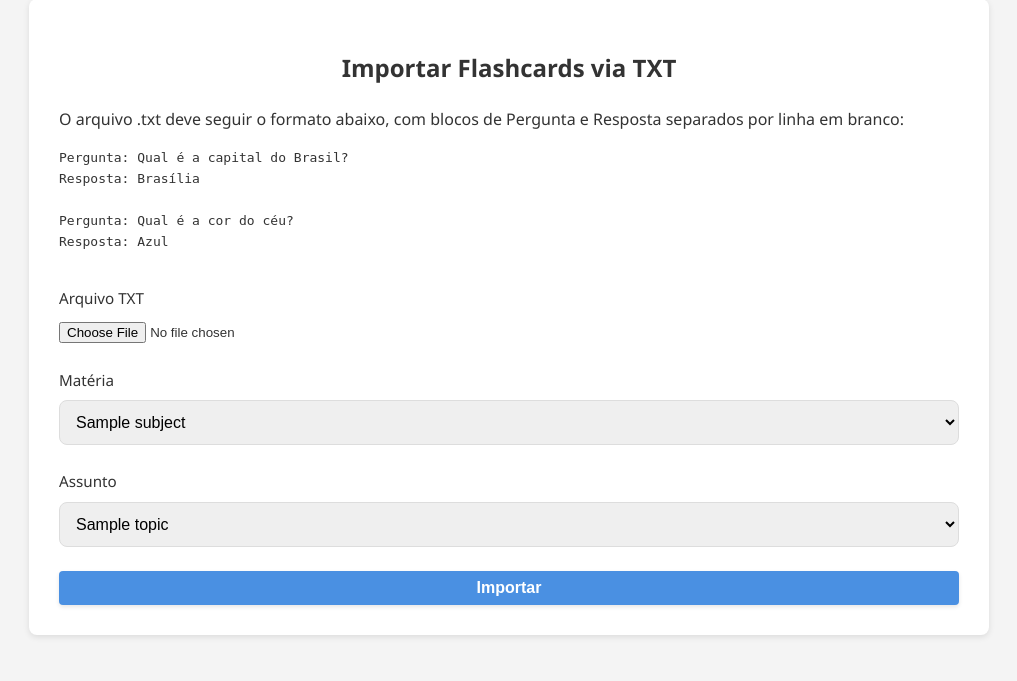
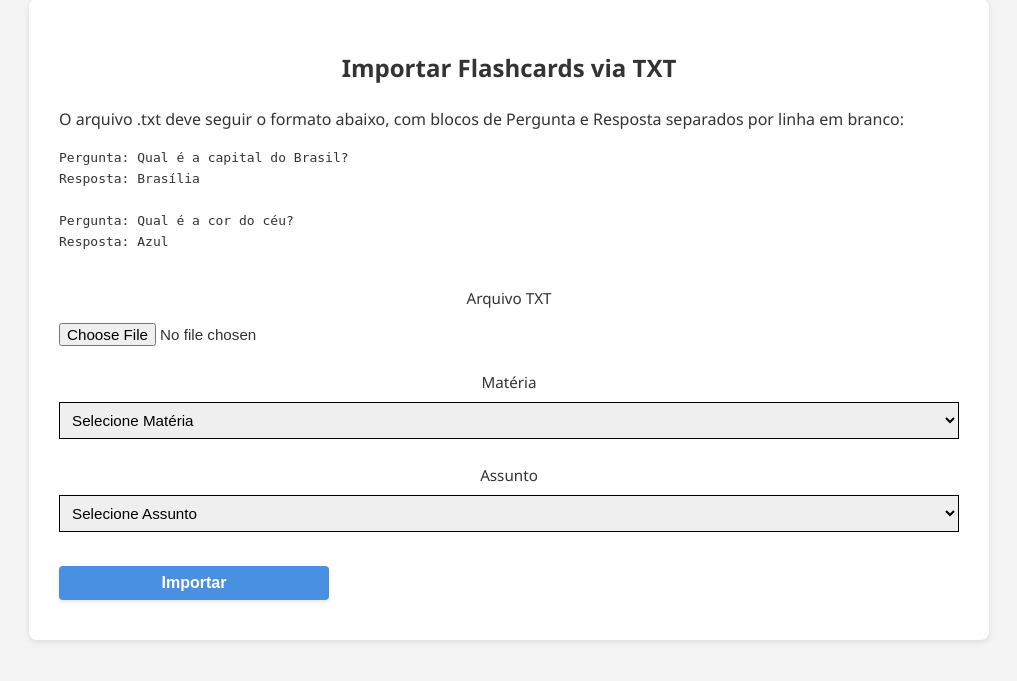
Before and after one commit to eduardomacedo1998/Tuturial_git, a PHP site: page /flashcard_import.php in a window 1280 px wide. Shown: the part 99-780 px from the top of the page, without its empty margins (131-1148 px from the left). Run offline with PHP 8.4, Linux system fonts and the light colour scheme; the visitor is signed in with stand-in values (Sample User, id 1); tables that the repository leaves empty hold one stand-in row (values such as "Sample post").

Commit message:
Aprimorando o formulario de entrada de flashcards em lotes

```diff
--- a/classes/Flashcard.php
+++ b/classes/Flashcard.php
@@ -9,6 +9,7 @@ class Flashcard
         $this->conn = $dbConnection;
     }
 
+    // Cria um novo flashcard
     public function create($userId, $subjectId, $topicId, $question, $answer)
     {
         $stmt = $this->conn->prepare('INSERT INTO flashcards (user_id, subject_id, topic_id, question, answer) VALUES (?, ?, ?, ?, ?)');
@@ -16,6 +17,7 @@ class Flashcard
         return $stmt->execute();
     }
 
+    // Obtém todos os flashcards de um usuário
     public function getAllByUser($userId)
     {
         $stmt = $this->conn->prepare(
@@ -31,6 +33,8 @@ class Flashcard
         return $result->fetch_all(MYSQLI_ASSOC);
     }
 
+
+    // Obtém um flashcard por ID
     public function getById($id)
     {
         $stmt = $this->conn->prepare(
@@ -46,6 +50,7 @@ class Flashcard
         return $result->fetch_assoc();
     }
 
+    // Atualiza um flashcard existente
     public function update($id, $subjectId, $topicId, $question, $answer)
     {
         $stmt = $this->conn->prepare('UPDATE flashcards SET subject_id = ?, topic_id = ?, question = ?, answer = ? WHERE id = ?');
@@ -53,6 +58,7 @@ class Flashcard
         return $stmt->execute();
     }
 
+    // Deleta um flashcard
     public function delete($id)
     {
         $stmt = $this->conn->prepare('DELETE FROM flashcards WHERE id = ?');
@@ -60,6 +66,7 @@ class Flashcard
         return $stmt->execute();
     }
 
+    // Registra uma tentativa de quiz
     public function logQuizAttempt($userId, $flashcardId, $isCorrect)
     {
         $stmt = $this->conn->prepare(
@@ -68,4 +75,26 @@ class Flashcard
         $stmt->bind_param('iii', $userId, $flashcardId, $isCorrect);
         return $stmt->execute();
     }
+
+    // Obtém assuntos (topics) por ID de matéria (subject)
+    public function getTopicsBySubjectId($subjectId)
+    {
+        $stmt = $this->conn->prepare("SELECT id, name FROM topics WHERE subject_id = ?");  // Simplificado: sem variável extra
+    $stmt->bind_param('i', $subjectId);  // Corrigido: apenas um parâmetro
+    $stmt->execute();
+    $result = $stmt->get_result();
+    return $result->fetch_all(MYSQLI_ASSOC);
+    }
+
+    // Cria uma nova matéria (subject)
+    public function createSubject($name)
+    {
+        $stmt = $this->conn->prepare('INSERT INTO subjects (name) VALUES (?)');
+        $stmt->bind_param('s', $name);
+        if ($stmt->execute()) {
+            return $this->conn->insert_id;  // Retorna o ID da nova matéria
+        }
+        return false;
+    }
+
 }
--- /dev/null
+++ b/css/flashcard_import.css
@@ -0,0 +1,54 @@
+.form-group {
+    margin-bottom: calc(var(--spacing-unit) * 1.5);
+    display: flex;
+    flex-direction: column;
+    align-items: center;
+}
+
+.form-group label {
+    display: block;
+    font-size: 0.95rem;
+    margin-bottom: 0.5rem;
+}
+
+.form-group input {
+    width: 100%;
+    padding: 0.5rem;
+    border: 1px solid var(--border-color);
+    border-radius: var(--border-radius);
+    font-size: 0.95rem;
+    box-sizing: border-box;
+    margin-top: 0.25rem;
+    border: bl;
+}
+
+/* Form controls */
+form input[type="text"],
+form select {
+    width: 100%;
+    padding: 0.5rem;
+    border: 1px solid black;
+    border-radius: var(--border-radius);
+    font-size: 0.95rem;
+    box-sizing: border-box;
+}
+form input[type="file"] {
+    border: none;
+    padding: 0;
+}
+
+/* Button */
+.btn_interno_form, form button {
+    padding: 0.75rem 1.5rem;
+    background: rgb(14, 32, 14);
+    margin: 10px 0;
+    border: none;
+    color: #fff;
+    width: 30%;
+    font-size: 1rem;
+    font-weight: 600;
+    border-radius: var(--border-radius);
+    cursor: pointer;
+    box-shadow: 0 2px 4px rgba(0,0,0,0.1);
+    transition: background 0.3s, transform 0.1s;
+}
--- a/flashcard_import.php
+++ b/flashcard_import.php
@@ -16,22 +16,82 @@ if ($_SERVER['REQUEST_METHOD'] === 'POST') {
     if (isset($_FILES['flashcard_file']) && $_FILES['flashcard_file']['error'] === UPLOAD_ERR_OK) {
         $tmpPath = $_FILES['flashcard_file']['tmp_name'];
         $ext = pathinfo($_FILES['flashcard_file']['name'], PATHINFO_EXTENSION);
+
+        // Apenas arquivos .txt são permitidos
         if (strtolower($ext) === 'txt') {
+
+            // Lê o conteúdo do arquivo
             $content = file_get_contents($tmpPath);
             // Função para parsear texto em flashcards: bloco separado por linhas em branco
             $blocks = preg_split('/\R{2,}/', trim($content));
+
+            // ==== Resolver matéria e assunto antes de criar flashcards ====
             $model = new Flashcard($conn);
+            $rawSubject   = $_POST['subject_id'] ?? '';
+            $rawTopic     = $_POST['topic_id'] ?? '';
+            $newSubjectIn = trim($_POST['new_subject'] ?? '');
+            $newTopicIn   = trim($_POST['new_topic'] ?? '');
+
+            $subjectId = null;
+            $topicId   = null;
+
+            // Criar ou validar matéria
+            if ($rawSubject === 'nova materia') {
+                if ($newSubjectIn === '') {
+                    $errors[] = 'Informe o nome da nova matéria.';
+                } else {
+                    $stmt = $conn->prepare('INSERT INTO subjects (name) VALUES (?)');
+                    $stmt->bind_param('s', $newSubjectIn);
+                    if ($stmt->execute()) {
+                        $subjectId = $conn->insert_id;
+                    } else {
+                        $errors[] = 'Erro ao criar nova matéria (talvez já exista).';
+                    }
+                }
+            } elseif ($rawSubject !== '' && ctype_digit($rawSubject)) {
+                $subjectId = (int)$rawSubject;
+            } else {
+                $errors[] = 'Selecione uma matéria válida.';
+            }
+
+            // Criar ou validar assunto (depende da matéria válida)
+            if (empty($errors)) {
+                if ($rawTopic === 'novo assunto') {
+                    if ($newTopicIn === '') {
+                        $errors[] = 'Informe o nome do novo assunto.';
+                    } elseif (!$subjectId) {
+                        $errors[] = 'Matéria inválida para criar assunto.';
+                    } else {
+                        $stmt = $conn->prepare('INSERT INTO topics (name, subject_id) VALUES (?, ?)');
+                        $stmt->bind_param('si', $newTopicIn, $subjectId);
+                        if ($stmt->execute()) {
+                            $topicId = $conn->insert_id;
+                        } else {
+                            $errors[] = 'Erro ao criar novo assunto (talvez já exista).';
+                        }
+                    }
+                } elseif ($rawTopic !== '' && ctype_digit($rawTopic)) {
+                    $topicId = (int)$rawTopic;
+                } else {
+                    $errors[] = 'Selecione um assunto válido.';
+                }
+            }
+
+            // Criar flashcards somente se matéria e assunto válidos
+            if (empty($errors) && $subjectId && $topicId) {
                 foreach ($blocks as $block) {
-                // Cada bloco: primeira linha Pergunta:..., segunda Resposta:...
                     $lines = preg_split('/\R/', trim($block));
                     if (count($lines) >= 2) {
                         $q = preg_replace('/^Pergunta:\s*/i', '', $lines[0]);
                         $a = preg_replace('/^Resposta:\s*/i', '', $lines[1]);
                         if ($q !== '' && $a !== '') {
-                        if ($model->create($_SESSION['user_id'], intval($_POST['subject_id'] ?? 0), intval($_POST['topic_id'] ?? 0), $q, $a)) {
+                            if ($model->create($_SESSION['user_id'], $subjectId, $topicId, $q, $a)) {
                                 $successCount++;
                             } else {
-                            $errors[] = "Falha ao salvar flashcard: $q";
+                                $errors[] = 'Falha ao salvar flashcard: ' . htmlspecialchars($q);
+                            }
+                        } else {
+                            $errors[] = 'Pergunta ou resposta vazia em um bloco.';
                         }
                     }
                 }
@@ -46,11 +106,14 @@ if ($_SERVER['REQUEST_METHOD'] === 'POST') {
 ?>
 <!DOCTYPE html>
 <html lang="pt-br">
+
 <head>
     <meta charset="UTF-8">
     <title>Importar Flashcards</title>
     <link rel="stylesheet" href="css/style.css">
+    <link rel="stylesheet" href="css/flashcard_import.css">
 </head>
+
 <body>
     <?php include 'header.php'; ?>
     <div class="container">
@@ -64,42 +127,53 @@ Resposta: Brasília
 Pergunta: Qual é a cor do céu?
 Resposta: Azul
             </pre>
+
+
+
         </div>
         <?php if ($errors): ?>
             <div class="error"><?php echo implode('<br>', $errors); ?></div>
-        <?php elseif ($_SERVER['REQUEST_METHOD']==='POST'): ?>
+        <?php elseif ($_SERVER['REQUEST_METHOD'] === 'POST'): ?>
             <div class="success"><?php echo "Importados: $successCount flashcards."; ?></div>
         <?php endif; ?>
+
+
+
+
+
+        <!-- Formulário -->
         <form action="" method="post" enctype="multipart/form-data">
             <div class="form-group">
                 <label>Arquivo TXT</label>
                 <input type="file" name="flashcard_file" accept=".txt" required>
             </div>
-            <!-- Seleção de matéria e assunto existentes -->
             <div class="form-group">
                 <label>Matéria</label>
-                <select name="subject_id">
+                <select name="subject_id" id="subject_select">
+                    <option value="" selected>Selecione Matéria</option>
                     <?php
-                    $subs = $conn->query('SELECT id,name FROM subjects')->fetch_all(MYSQLI_ASSOC);
+                    $subs = $conn->query('SELECT DISTINCT id,name FROM subjects')->fetch_all(MYSQLI_ASSOC);
                     foreach ($subs as $s) {
-                        echo "<option value=\"{$s['id']}\">".htmlspecialchars($s['name'])."</option>";
+                        echo "<option value=\"{$s['id']}\">" . htmlspecialchars($s['name']) . "</option>";
                     }
                     ?>
+                    <option value="nova materia">Nova Matéria</option>
                 </select>
+                <input type="text" name="new_subject" id="new_subject" placeholder="Digite o nome da nova matéria" style="display:none;">
             </div>
             <div class="form-group">
                 <label>Assunto</label>
-                <select name="topic_id">
-                    <?php
-                    $tops = $conn->query('SELECT id,name FROM topics')->fetch_all(MYSQLI_ASSOC);
-                    foreach ($tops as $t) {
-                        echo "<option value=\"{$t['id']}\">".htmlspecialchars($t['name'])."</option>";
-                    }
-                    ?>
+                <select name="topic_id" id="topicSelect">
+                    <option value="" selected>Selecione Assunto</option>
+                    <!-- preenchido via JS -->
                 </select>
+                <input type="text" name="new_topic" id="new_topic" placeholder="Digite o nome do novo assunto" style="display:none;">
             </div>
             <button type="submit">Importar</button>
         </form>
+
+            <script src="./js/flashcards_imports.js"></script>
     </div>
 </body>
+
 </html>
```
Also changed, not shown: js/buscas/buscar_assuntos_por_id.php (added, +20 -0 lines), js/flashcards_imports.js (added, +85 -0 lines), 1 other file. Lines whose indentation alone changed are shown as unchanged.
